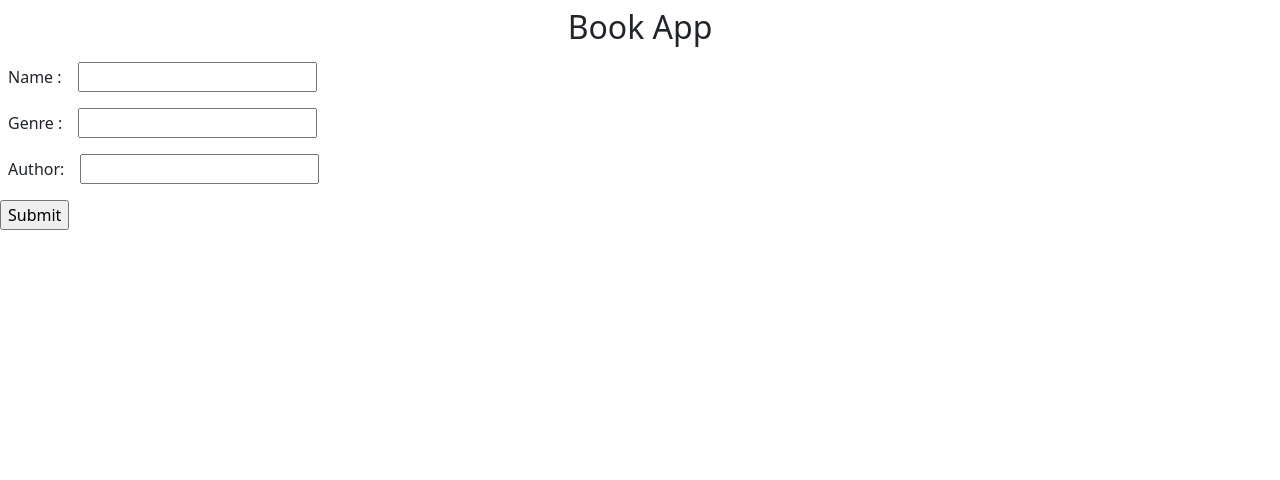
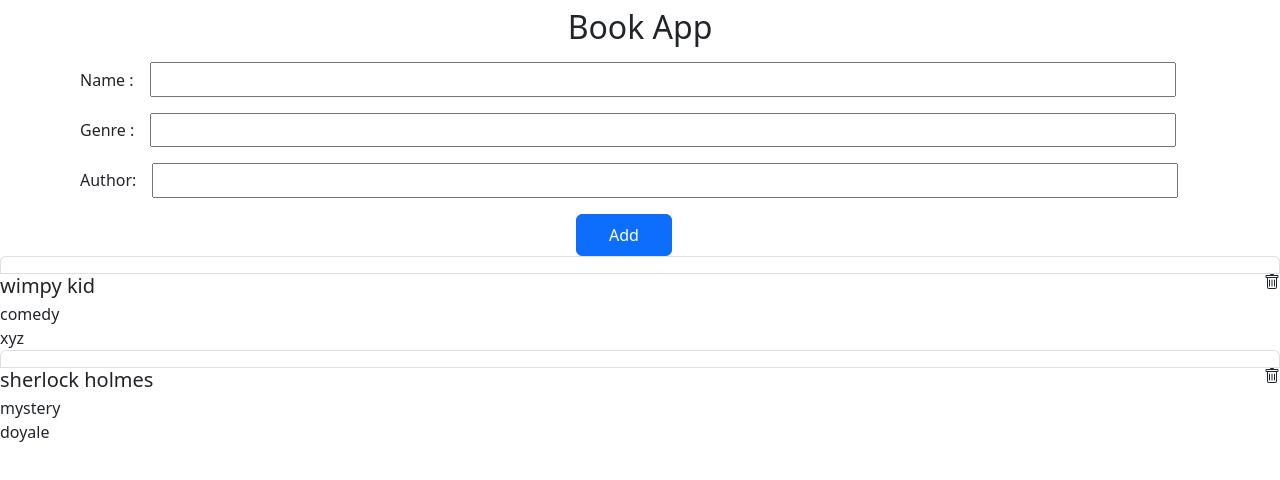
Before and after one commit to Ffarzan11/BookApp, a React (Create React App) app in the folder book-app/: page / in a window 1280 px wide. Shown: the top 480 px of the page. Built offline with nearby package versions, Linux system fonts and the light colour scheme.

Commit message:
updated booklist, addbook and app

```diff
--- a/book-app/src/components/AddBook.js
+++ b/book-app/src/components/AddBook.js
@@ -10,22 +10,25 @@ class AddBook extends React.Component {
                 <div className="name">
                     <label >
                         <span>Name :</span>
-                        <input type="text" name="name" />
+                            <input className="inp" type="text" name="name" />
                     </label>
                 </div>
                 <div className="genre">
                     <label >
                         <span>Genre :</span>
-                        <input type="text" name="name" />
+                            <input className="inp" type="text" name="name" />
                     </label>
                 </div>
                 <div className="author">
                     <label >
                         <span>Author:</span>
-                        <input type="text" name="name" />
+                            <input className="inp" type="text" name="name" />
                     </label>
                 </div>
-                <input type="submit" value="Submit" />
+                <div className="sub">
+                     <button type="button" className="btn btn-primary">Add</button>
+                </div>
+
             </form>
            </div>
         )
--- a/book-app/src/components/App.js
+++ b/book-app/src/components/App.js
@@ -5,11 +5,25 @@ import AddBook from "./AddBook"
 import BookList from "./BookList"
 
 function App() {
+  const books = [
+    {
+      id:"1",
+      name: "wimpy kid",
+      genre: "comedy",
+      author: "xyz"
+    },
+    {
+      id: "2",
+      name: "sherlock holmes",
+      genre: "mystery",
+      author: "doyale"
+    }
+  ]
   return (
     <div>
       <Header/>
      <AddBook> </AddBook>
-     {/* <BookList></BookList>  */}
+     <BookList books = {books}/>
     </div>
   );
 }
--- a/book-app/src/components/BookList.js
+++ b/book-app/src/components/BookList.js
@@ -0,0 +1,28 @@
+import react from "react";
+import booklist from "./style/booklist.css"
+
+const BookList = (props) => {
+
+    console.log(props);
+    const renderBookList = props.books.map((book) => {
+        return (
+            <div className="list-group">
+                <div className="list-group-item list-group-item-action flex-column align-items-start"></div>
+                <div className="d-flex w-100 justify-content-between">
+                    <h5 className="mb-1">{book.name}</h5>
+                    <svg xmlns="http://www.w3.org/2000/svg" width="16" height="16" fill="currentColor" class="bi bi-trash" viewBox="0 0 16 16">
+                        <path d="M5.5 5.5A.5.5 0 0 1 6 6v6a.5.5 0 0 1-1 0V6a.5.5 0 0 1 .5-.5zm2.5 0a.5.5 0 0 1 .5.5v6a.5.5 0 0 1-1 0V6a.5.5 0 0 1 .5-.5zm3 .5a.5.5 0 0 0-1 0v6a.5.5 0 0 0 1 0V6z" />
+                        <path fill-rule="evenodd" d="M14.5 3a1 1 0 0 1-1 1H13v9a2 2 0 0 1-2 2H5a2 2 0 0 1-2-2V4h-.5a1 1 0 0 1-1-1V2a1 1 0 0 1 1-1H6a1 1 0 0 1 1-1h2a1 1 0 0 1 1 1h3.5a1 1 0 0 1 1 1v1zM4.118 4 4 4.059V13a1 1 0 0 0 1 1h6a1 1 0 0 0 1-1V4.059L11.882 4H4.118zM2.5 3V2h11v1h-11z" />
+                    </svg>
+                </div>
+                    <div>{book.genre}</div>
+                    <div>{book.author}</div>
+
+
+            </div>
+        )
+    })
+    return <div>{renderBookList}</div>
+};
+
+export default BookList;
--- a/book-app/src/components/Header.js
+++ b/book-app/src/components/Header.js
@@ -3,7 +3,7 @@ import header from "./style/header.css"
 
 const Header = () => {
     return (
-        <nav class="navbar bg-body-tertiary">
+        <nav className="navbar bg-body-tertiary">
             <div className="container-fluid">
                <h2 className = "text-center">Book App</h2>
             </div>
--- a/book-app/src/components/style/addBook.css
+++ b/book-app/src/components/style/addBook.css
@@ -2,10 +2,27 @@
 .genre,
 .author {
     padding-bottom: 1em;
-    padding-left: .5em;
+    padding-left: 5em;
 
 }
 
 span{
     padding-right: 1em;
 }
+
+.inp {
+    width: 90%;
+    padding: 0.2em 0em 0.2em 0em;
+}
+
+label {
+    width: 95%;
+}
+
+.sub {
+    padding-left: 45%;
+}
+.btn-primary {
+    padding: 0.5em 2em 0.5em 2em;
+
+}
```
Also changed, not shown: book-app/src/components/style/booklist.css (added).
